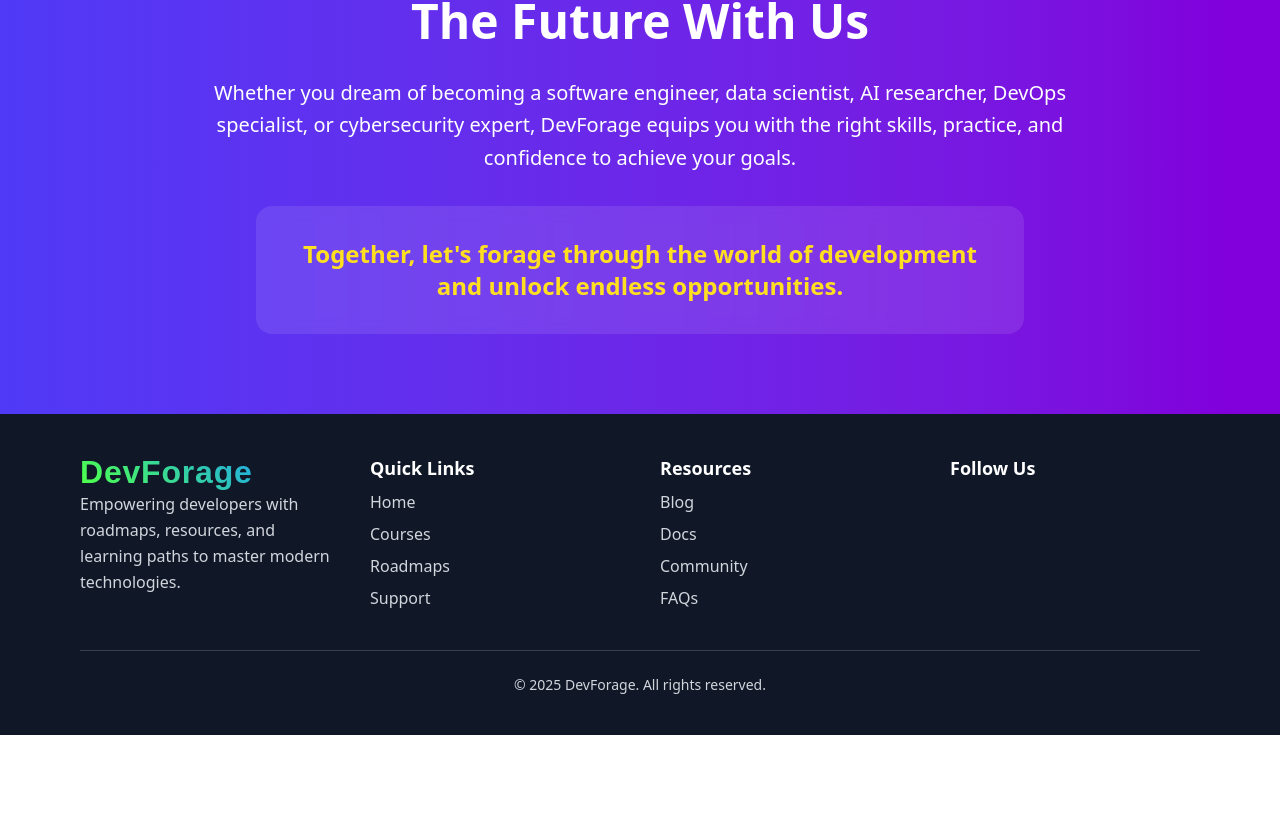
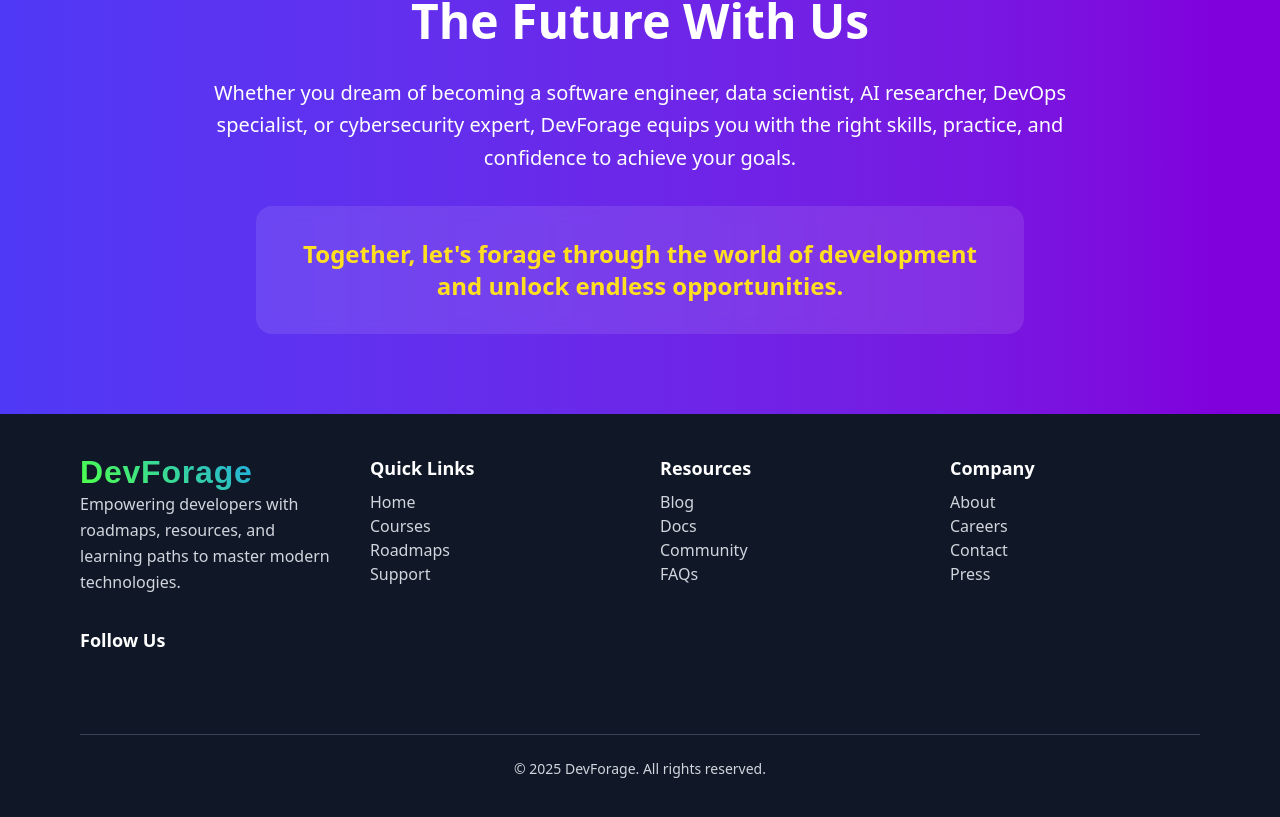
Before and after one commit to raushan-sinha/dev-forage, a React (Vite) app: page / in a window 1280 px wide. Shown: the part 3138-3955 px from the top of the page. Before the commit the page ends 3873 px from the top, so only its background shows below. Built offline with nearby package versions, Linux system fonts and the light colour scheme; some icons are missing.

Commit message:
Footer Page updated

```diff
--- a/src/components/Footer/Footer.jsx
+++ b/src/components/Footer/Footer.jsx
@@ -26,13 +26,14 @@ export default function Footer() {
                     </p>
                 </div>
 
-                {["quickLinks", "resources"].map((section, i) => (
-                    <div key={i}>
+
+                {footerData.sections.map((section) => (
+                    <div key={section.id}>
                         <h3 className="text-lg font-semibold text-white mb-2">
-                            {section === "quickLinks" ? "Quick Links" : "Resources"}
+                            {section.title}
                         </h3>
-                        <ul className="space-y-2">
-                            {footerData[section].map((link, idx) => (
+                        {section.links.map((link, idx) => (
+                            <ul className="space-y-2">
                                 <li key={idx}>
                                     <Link
                                         to={link.href}
@@ -41,8 +42,8 @@ export default function Footer() {
                                         {link.name}
                                     </Link>
                                 </li>
-                            ))}
-                        </ul>
+                            </ul>
+                        ))}
                     </div>
                 ))}
 
--- a/src/components/Footer/footerData.js
+++ b/src/components/Footer/footerData.js
@@ -4,17 +4,37 @@ export const footerData = {
         description:
             "Empowering developers with roadmaps, resources, and learning paths to master modern technologies.",
     },
-    quickLinks: [
+    sections: [
+        {
+            id: 1,
+            title: "Quick Links",
+            links: [
                 { name: "Home", href: "/" },
                 { name: "Courses", href: "/courses" },
                 { name: "Roadmaps", href: "/roadmaps" },
                 { name: "Support", href: "/support" },
             ],
-    resources: [
+        },
+        {
+            id: 2,
+            title: "Resources",
+            links: [
                 { name: "Blog", href: "/blog" },
                 { name: "Docs", href: "/docs" },
                 { name: "Community", href: "/community" },
                 { name: "FAQs", href: "/faqs" },
+            ],
+        },
+        {
+            id: 3,
+            title: "Company",
+            links: [
+                { name: "About", href: "/about" },
+                { name: "Careers", href: "/careers" },
+                { name: "Contact", href: "/contact" },
+                { name: "Press", href: "/press" },
+            ],
+        },
     ],
     socialLinks: [
         { name: "GitHub", href: "https://github.com/", icon: "github" },
```
Lines whose indentation alone changed are shown as unchanged.
